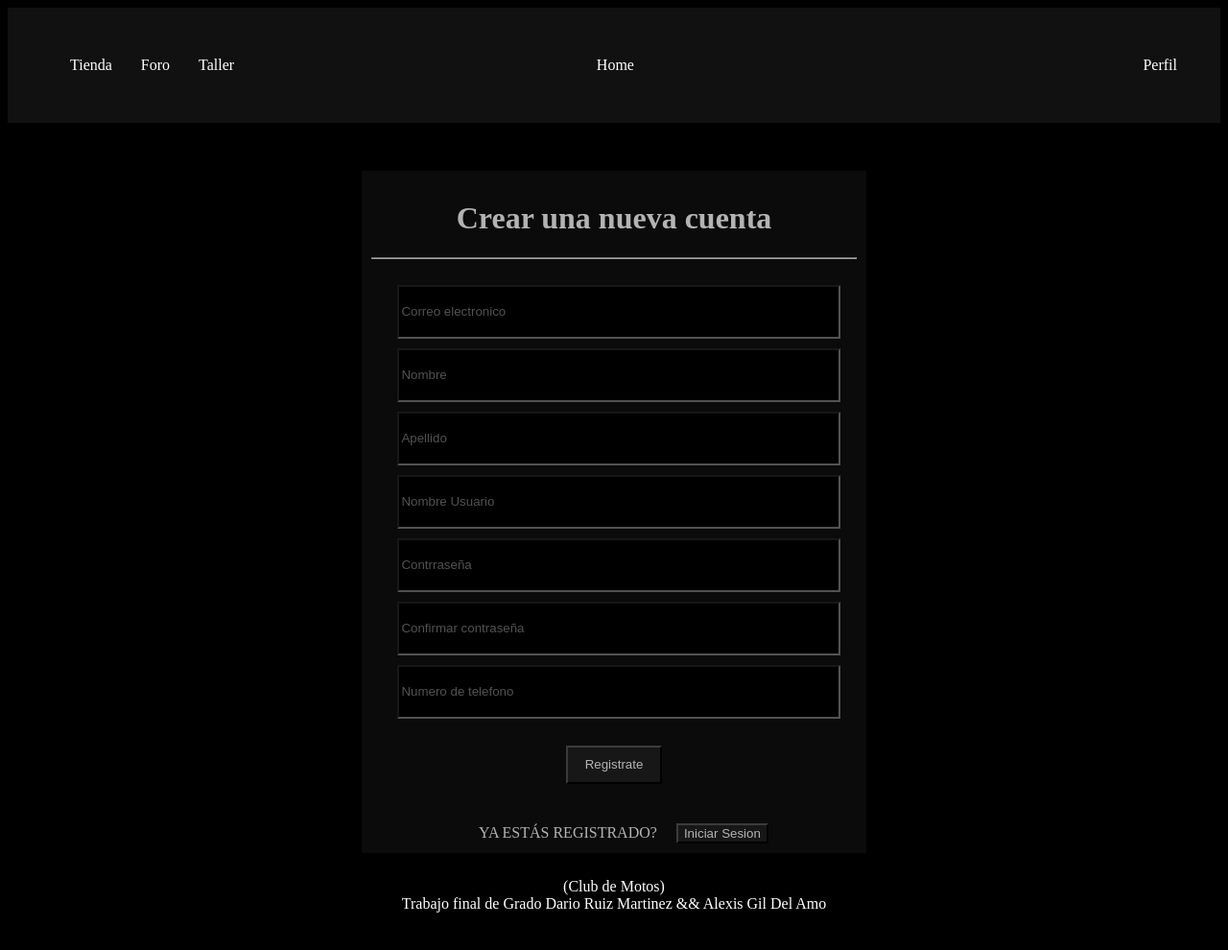
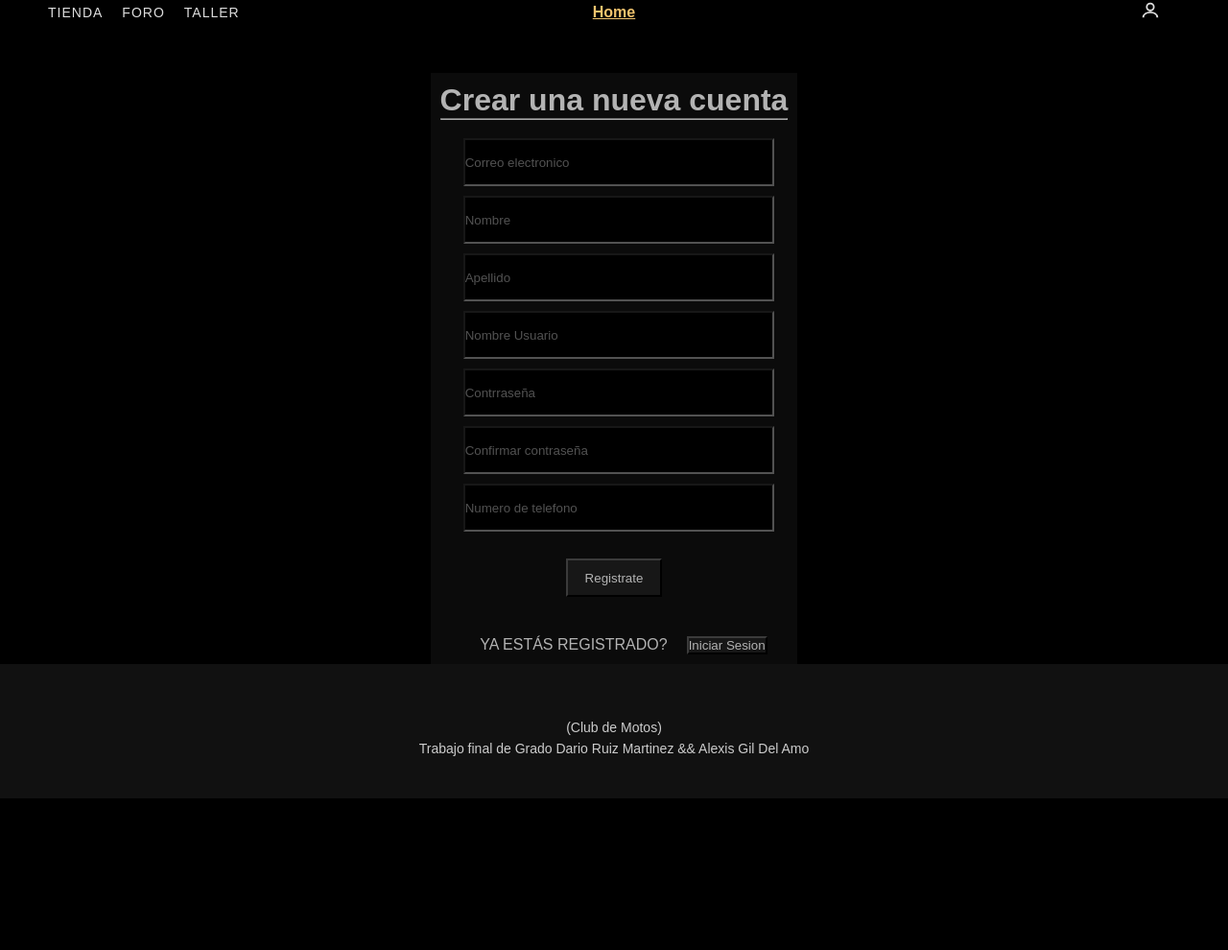
Before and after one commit to dariooo33/TFG-ClubMotos, a PHP site: page /register.php in a window 1280 px wide. Shown: the whole page at 96% size. After the commit the page ends 832 px from the top, so only its background shows below. Run offline with PHP 8.4, Linux system fonts and the light colour scheme.

Commit message:
Nuevo fondo, header mejorado

```diff
--- a/proyect/includes/header.php
+++ b/proyect/includes/header.php
@@ -1,13 +1,20 @@
-<header>
-    <ul>
-        <li><a href="">Tienda</a></li>
-        <li><a href="">Foro</a></li>
-        <li><a href="">Taller</a></li>
-        <div id="botonHome">
-            <li><a href="">Home</a></li>
-        </div>
-        <div id="botonPerfil">
-            <li><a href="">Perfil</a></li>
-        </div>
-    </ul>
+<header class="header">
+<nav class="nav-left">
+    <a href="#">Tienda</a>
+    <a href="#">Foro</a>
+    <a href="#">Taller</a>
+</nav>
+
+<div class="nav-center">
+    <a href="#" class="home-btn">Home</a>
+</div>
+
+<nav class="nav-right">
+    <a href="#" class="profile-btn">
+    <svg width="22" height="22" viewBox="0 0 24 24" fill="none">
+        <circle cx="12" cy="8" r="4" stroke="currentColor" stroke-width="2"/>
+        <path d="M4 20c0-4 4-6 8-6s8 2 8 6" stroke="currentColor" stroke-width="2"/>
+    </svg>
+    </a>
+</nav>
 </header>
--- a/proyect/index.php
+++ b/proyect/index.php
@@ -8,6 +8,7 @@
     <link rel="stylesheet" href="styles/header.css">
     <link rel="stylesheet" href="styles/footer.css">
     <link rel="stylesheet" href="styles/index.css">
+    <link rel="stylesheet" href="styles/fondo.css">
 
 </head>
 <body>
--- a/proyect/styles/fondo.css
+++ b/proyect/styles/fondo.css
@@ -1,3 +1,15 @@
-body{
+html, body {
+    height: 100%;
+    margin: 0;
+}
+
+body {
+    display: flex;
+    flex-direction: column;
     background-color: black;
 }
+
+/* Contenido principal de cada página */
+main {
+    flex: 1;
+}
--- a/proyect/styles/footer.css
+++ b/proyect/styles/footer.css
@@ -1,10 +1,25 @@
-footer{
-    margin-top: 100000px;
-    margin: 0;
-    padding-top: 10px;
-    padding-bottom: 15px;
-    width: 100%;
-    background-color: black;
+footer {
+    background: #111;
+    color: #ccc;
+    padding: 40px 20px;
     text-align: center;
-    color: white;
+    font-size: 14px;
+    line-height: 1.6;
 }
+
+footer p {
+    margin-bottom: 15px;
+}
+
+footer p:last-child {
+    margin-bottom: 0;
+}
+
+footer a {
+    color: #f0c36d;
+    text-decoration: none;
+}
+
+footer a:hover {
+    text-decoration: underline;
+}
--- a/proyect/styles/header.css
+++ b/proyect/styles/header.css
@@ -1,27 +1,56 @@
-header{
-    background-color: rgb(17, 17, 17);
-    align-items: center;
-    padding: 20px;
-    margin: 0;
-}
-header ul{
-    display: flex;
-    list-style: none;
-}
-header ul li{
-    margin:10px 20px 10px 0;
-    padding: 5px;
-}
-header ul li a{
-    text-decoration: none;
-    color:white;
+* {
+margin: 0;
+padding: 0;
+box-sizing: border-box;
+font-family: Arial, sans-serif;
 }
 
-#botonHome{
-    width: 70%;
-    text-align: center;
+.header {
+height: 70px;
+background: linear-gradient(to bottom, rgba(0, 0, 0, 1), rgba(0, 0, 0, 0));
+display: grid;
+grid-template-columns: 1fr auto 1fr;
+align-items: center;
+padding: 0 50px;
+color: #fff;
 }
-#botonPerfil{
-    width: 20%;
-    text-align: end;
+
+nav a {
+color: #ddd;
+text-decoration: none;
+margin-right: 20px;
+font-size: 14px;
+text-transform: uppercase;
+letter-spacing: 1px;
 }
+
+nav a:hover {
+color: #f0c36d;
+}
+
+.nav-left {
+display: flex;
+align-items: center;
+}
+
+.nav-center {
+justify-self: center;
+}
+
+.home-btn {
+font-size: 16px;
+font-weight: bold;
+color: #f0c36d;
+}
+
+.nav-right {
+justify-self: end;
+}
+
+.profile-btn svg {
+stroke: #ddd;
+}
+
+.profile-btn:hover svg {
+stroke: #f0c36d;
+}
--- a/proyect/styles/index.css
+++ b/proyect/styles/index.css
@@ -27,7 +27,7 @@ main {
 }
 
 main h2 {
-    margin-bottom: 34%;
+    margin-top: 34%;
 }
 
 main button {
```
Also changed, not shown: 1 other file.
